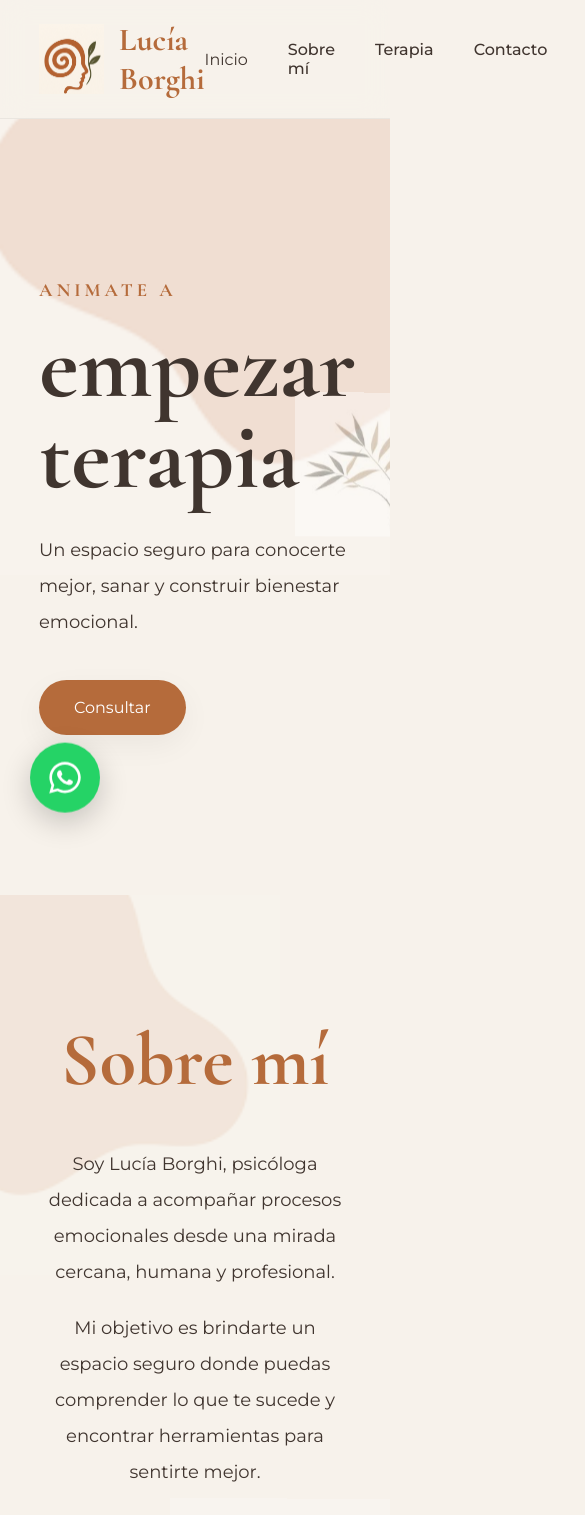
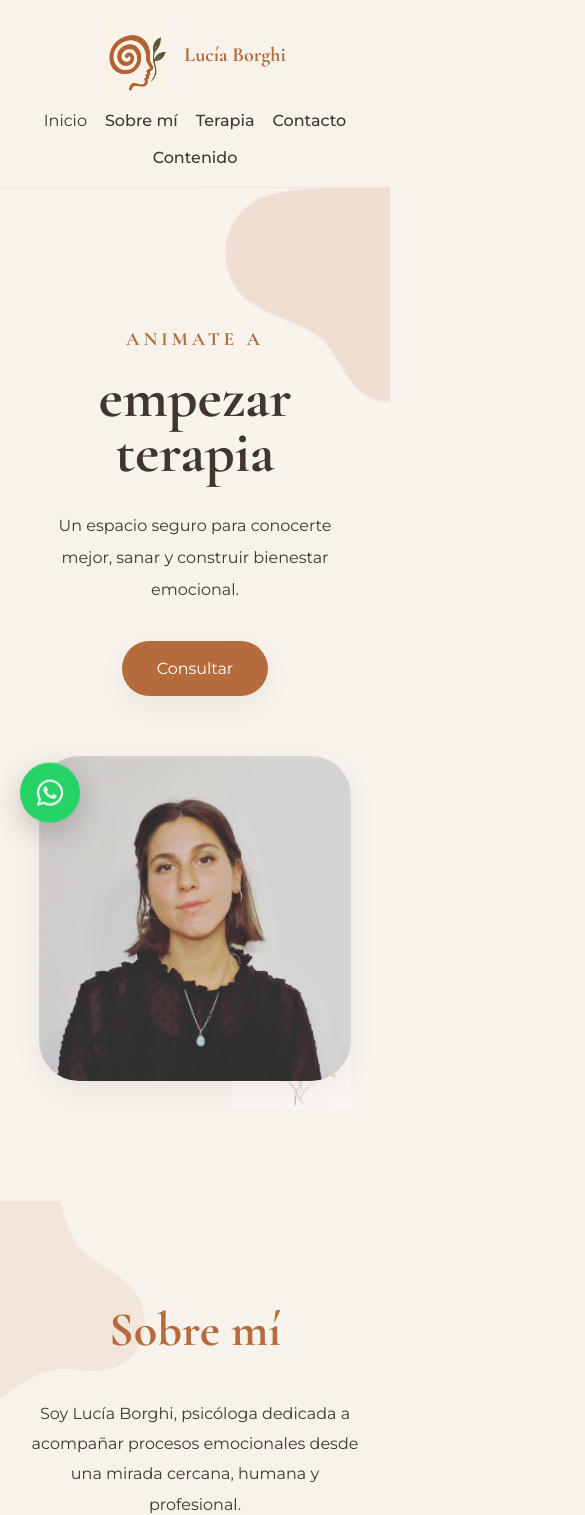
Before and after one commit to brunoignacioborghi/lucia-borghi-psicologia-web, a React (Vite) app: page / in a window 390 px wide. Shown: the top 1515 px of the page, 585 px wide, since content can reach past the window. Built offline with nearby package versions, Linux system fonts and the light colour scheme.

Commit message:
fix routess

```diff
--- a/src/styles/about.css
+++ b/src/styles/about.css
@@ -89,3 +89,27 @@
 
   animation: leafFloat 7s ease-in-out infinite;
 }
+
+@media(max-width: 900px) {
+
+  .about_preview {
+    padding: 100px 8%;
+
+    text-align: center;
+  }
+
+  .about_preview h2 {
+    font-size: 48px;
+  }
+
+  .about_preview p {
+    font-size: 16px;
+
+    line-height: 1.9;
+  }
+
+  .about_leaf {
+    width: 120px;
+  }
+
+}
--- a/src/styles/admin.css
+++ b/src/styles/admin.css
@@ -175,3 +175,35 @@
   }
 
 }
+
+@media(max-width: 900px) {
+
+  .admin_page {
+    padding-top: 140px;
+  }
+
+  .admin_form {
+    padding: 35px;
+  }
+
+  .admin_form h1 {
+    font-size: 42px;
+  }
+
+  .admin_post_card {
+    flex-direction: column;
+
+    align-items: flex-start;
+  }
+
+  .admin_post_card img {
+    width: 100%;
+
+    height: 220px;
+  }
+
+  .admin_actions {
+    margin-left: 0;
+  }
+
+}
--- a/src/styles/blog.css
+++ b/src/styles/blog.css
@@ -103,3 +103,24 @@
   }
 
 }
+
+
+@media(max-width: 900px) {
+
+  .blog_page {
+    padding-top: 140px;
+  }
+
+  .blog_header h1 {
+    font-size: 42px;
+  }
+
+  .blog_grid {
+    grid-template-columns: 1fr;
+  }
+
+  .blog_content h2 {
+    font-size: 30px;
+  }
+
+}
--- a/src/styles/contact.css
+++ b/src/styles/contact.css
@@ -209,3 +209,37 @@
 
   border: none;
 }
+
+@media(max-width: 900px) {
+
+  .contact_page {
+    padding-top: 140px;
+
+    flex-direction: column;
+
+    gap: 50px;
+  }
+
+  .contact_info {
+    width: 100%;
+  }
+
+  .contact_info h1 {
+    font-size: 48px;
+  }
+
+  .contact_form {
+    width: 100%;
+
+    padding: 35px;
+  }
+
+  .contact_form h2 {
+    font-size: 32px;
+  }
+
+  .double_input {
+    flex-direction: column;
+  }
+
+}
--- a/src/styles/global.css
+++ b/src/styles/global.css
@@ -40,7 +40,7 @@ a {
 }
 
 img {
-  width: 100%;
+  max-width: 100%;
   display: block;
 }
 
--- a/src/styles/hero.css
+++ b/src/styles/hero.css
@@ -146,3 +146,47 @@
   }
 
 }
+
+
+@media(max-width: 900px) {
+
+  .hero {
+    flex-direction: column;
+
+    justify-content: center;
+
+    text-align: center;
+
+    gap: 60px;
+
+    padding-top: 140px;
+  }
+
+  .hero_left h1 {
+    font-size: 58px;
+  }
+
+  .hero_left p {
+    font-size: 16px;
+
+    margin: auto auto 35px;
+  }
+
+  .hero_main_img {
+    max-width: 100%;
+  }
+
+  .hero_blob {
+    width: 500px;
+
+    top: -120px;
+    right: -200px;
+  }
+
+  .hero_leaf {
+    width: 120px;
+
+    right: 0;
+  }
+
+}
--- a/src/styles/navbar.css
+++ b/src/styles/navbar.css
@@ -127,3 +127,29 @@
 .logo_container {
   cursor: pointer;
 }
+
+@media(max-width: 900px) {
+
+  .navbar {
+    padding: 20px 5%;
+  }
+
+  .navbar_container {
+    flex-direction: column;
+
+    gap: 20px;
+  }
+
+  .nav_links {
+    gap: 18px;
+
+    flex-wrap: wrap;
+
+    justify-content: center;
+  }
+
+  .logo_container h2 {
+    font-size: 20px;
+  }
+
+}
--- a/src/styles/postdetail.css
+++ b/src/styles/postdetail.css
@@ -41,3 +41,23 @@
 
   white-space: pre-line;
 }
+
+@media(max-width: 900px) {
+
+  .post_detail {
+    padding-top: 140px;
+  }
+
+  .post_detail h1 {
+    font-size: 42px;
+  }
+
+  .post_detail img {
+    height: 280px;
+  }
+
+  .post_detail p {
+    font-size: 16px;
+  }
+
+}
--- a/src/styles/services.css
+++ b/src/styles/services.css
@@ -54,3 +54,27 @@
 .service_card p {
   line-height: 1.8;
 }
+
+@media(max-width: 900px) {
+
+  .about_preview {
+    padding: 100px 8%;
+
+    text-align: center;
+  }
+
+  .about_preview h2 {
+    font-size: 48px;
+  }
+
+  .about_preview p {
+    font-size: 16px;
+
+    line-height: 1.9;
+  }
+
+  .about_leaf {
+    width: 120px;
+  }
+
+}
--- a/src/styles/testimonials.css
+++ b/src/styles/testimonials.css
@@ -62,3 +62,21 @@
 .testimonial p {
   line-height: 2;
 }
+
+@media(max-width: 900px) {
+
+  .testimonials {
+    padding: 100px 8%;
+  }
+
+  .testimonials h2 {
+    font-size: 48px;
+
+    text-align: center;
+  }
+
+  .testimonial_card {
+    padding: 30px;
+  }
+
+}
--- a/src/styles/whatsapp.css
+++ b/src/styles/whatsapp.css
@@ -48,3 +48,17 @@
   }
 
 }
+
+@media(max-width: 900px) {
+
+  .floating_whatsapp {
+    width: 60px;
+    height: 60px;
+
+    font-size: 30px;
+
+    left: 20px;
+    bottom: 20px;
+  }
+
+}
```
